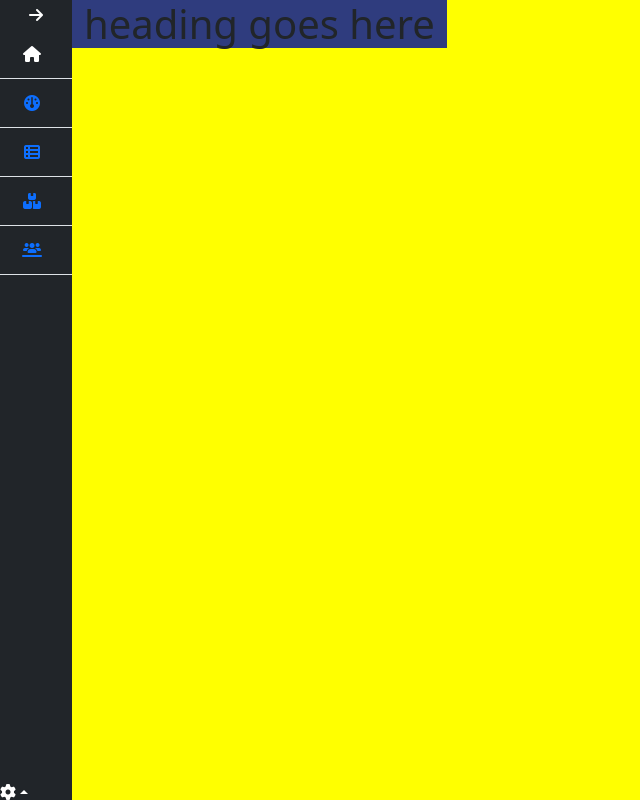
After one commit to sirharis214/lamp-stack, a PHP site: page /files/sites/home.php in a window 1280 px wide. The commit adds this page. Shown: the whole page, without its empty margins (0-640 px from the left). Run offline with PHP 8.4, Linux system fonts and the light colour scheme; some libraries are stand-ins or nearby versions.

Commit message:
home.php unformatted

```diff
--- a/files/css/main.css
+++ b/files/css/main.css
@@ -2,3 +2,21 @@
   --logo-blue: #2F3C7E;
   --white: #ffffff;
 }
+
+body{
+  margin: 0;
+  height: 100vh;
+}
+
+main{
+  height: 100%;
+  background-color: yellow;
+}
+
+.content-base {
+  height: 100%;
+}
+
+.background-fill {
+  background-color: var(--logo-blue);
+}
--- /dev/null
+++ b/files/sites/home.php
@@ -0,0 +1,125 @@
+<html>
+	<?php include('import-head.php'); ?>
+	<title>Home</title>
+<body>
+<main class="d-flex flex-nowrap">
+	<div class="d-flex flex-row bd-highlight">
+		<div class="ph-2">
+			<!-- Expanded Nav -->
+			<div class="offcanvas offcanvas-start bg-dark" tabindex="-1" id="expanded-nav" aria-labelledby="expanded-nav">
+			<div class="offcanvas-body">
+			  <div class="d-flex flex-column flex-shrink-0 text-white bg-dark">
+			    <a href="#" class="d-flex align-items-center justify-content-between text-white text-decoration-none">
+			      <span class="fs-4">Sidebar</span>
+			      <button type="button" class="btn-close btn-close-white ms-auto" data-bs-dismiss="offcanvas" aria-label="Close"></button>
+			    </a>
+			    <hr>
+			    <ul class="nav nav-pills nav-flush flex-column mb-auto">
+			      <li class="nav-item">
+				<a href="#" class="nav-link active" aria-current="page">
+				  <i class="me-2 fa-solid fa-house"></i>
+				  Home
+				</a>
+			      </li>
+			      <li>
+				<a href="#" class="nav-link text-white">
+				  <i class="me-2 fa-solid fa-gauge"></i>
+				  Dashboard
+				</a>
+			      </li>
+			      <li>
+				<a href="#" class="nav-link text-white">
+				  <i class="me-2 fa-solid fa-table-list"></i>
+				  Orders
+				</a>
+			      </li>
+			      <li>
+				<a href="#" class="nav-link text-white">
+				  <i class="me-2 fa-solid fa-boxes-stacked"></i>
+				  Products
+				</a>
+			      </li>
+			      <li>
+				<a href="#" class="nav-link text-white">
+				  <i class="me-2 fa-solid fa-users-line"></i>
+				  Customers
+				</a>
+			      </li>
+			    </ul>
+			    <hr>
+			    <div class="dropdown mt-auto">
+			      <a href="#" class="d-flex align-items-center text-white text-decoration-none dropdown-toggle" id="dropdownUser1" data-bs-toggle="dropdown" aria-expanded="false">
+				<img src="../logos/favicon-32x32.png" alt="" width="32" height="32" class="rounded-circle me-2">
+				<strong>Settings</strong>
+			      </a>
+			      <ul class="dropdown-menu dropdown-menu-dark text-small shadow" aria-labelledby="dropdownUser1">
+				<li><a class="dropdown-item" href="#">New project...</a></li>
+				<li><a class="dropdown-item" href="#">Settings</a></li>
+				<li><a class="dropdown-item" href="#">Profile</a></li>
+				<li><hr class="dropdown-divider"></li>
+				<li><a class="dropdown-item" href="#">Sign out</a></li>
+			      </ul>
+			    </div>
+			    </div> <!-- Expanded Nav -->
+			    </div> <!-- .offcanvas-body -->
+			  </div> <!-- .offcanvas -->
+
+
+                           <div class="d-flex flex-column flex-shrink-0 bg-dark" style="width: 4.5rem; height:100vh;">
+
+                           <button class="btn" type="button" data-bs-toggle="offcanvas" data-bs-target="#expanded-nav" aria-controls="expanded-nav">
+				  <i class="fa-solid fa-arrow-right" style="color: #ffffff;"></i>
+			    </button>
+
+				    <ul class="nav nav-pills nav-flush flex-column mb-auto text-center">
+				      <li class="nav-item">
+					<a href="#" class="nav-link py-3 border-bottom rounded-0 text-white" aria-current="page" title="Home" data-bs-toggle="tooltip" data-bs-placement="right">
+					  <i class="me-2 fa-solid fa-house"></i>
+					</a>
+				      </li>
+				      <li>
+					<a href="#" class="nav-link py-3 border-bottom rounded-0" title="Dashboard" data-bs-toggle="tooltip" data-bs-placement="right">
+					  <i class="me-2 fa-solid fa-gauge"></i>
+					</a>
+				      </li>
+				      <li>
+					<a href="#" class="nav-link py-3 border-bottom rounded-0" title="Orders" data-bs-toggle="tooltip" data-bs-placement="right">
+					  <i class="me-2 fa-solid fa-table-list"></i>
+					</a>
+				      </li>
+				      <li>
+					<a href="#" class="nav-link py-3 border-bottom rounded-0" title="Products" data-bs-toggle="tooltip" data-bs-placement="right">
+					  <i class="me-2 fa-solid fa-boxes-stacked"></i>
+					</a>
+				      </li>
+				      <li>
+					<a href="#" class="nav-link py-3 border-bottom rounded-0" title="Customers" data-bs-toggle="tooltip" data-bs-placement="right">
+					  <i class="me-2 fa-solid fa-users-line"></i>
+					</a>
+				      </li>
+				    </ul>
+				    <div class="dropdown dropup">
+				      <a href="#" class="d-flex align-items-center text-white text-decoration-none dropdown-toggle" id="dropdownUser2" data-bs-toggle="dropdown" aria-expanded="false">
+					<i class="fa-solid fa-gear" style="color: #ffffff;"></i>
+				      </a>
+				      <ul class="dropdown-menu dropdown-menu-dark text-small shadow" aria-labelledby="dropdownUser2">
+					<li><a class="dropdown-item" href="#">New project...</a></li>
+					<li><a class="dropdown-item" href="#">Settings</a></li>
+					<li><a class="dropdown-item" href="#">Profile</a></li>
+					<li><hr class="dropdown-divider"></li>
+					<li><a class="dropdown-item" href="#">Sign out</a></li>
+				      </ul>
+				    </div>
+  			    </div> <!-- .d-flex flex-column flex-shrink-0 bg-dark -->
+
+		</div> <!-- ph-2 -->
+		<div class="ph-2 flex-grow-1">
+			<div class="container background-fill">
+			  <h1> heading goes here </h1>
+			</div <!-- .container .background-fill -->
+		</div> <!-- .ph-2 flex-grow-1 -->
+	</div> <!-- .d-flex flex-row -->
+</main>
+<?php include('import-scripts.php'); ?>
+</body>
+</html>
--- /dev/null
+++ b/files/sites/import-head.php
@@ -0,0 +1,7 @@
+<head>
+    <meta charset="utf-8">
+    <meta name="viewport" content="width=device-width, initial-scale=1">
+    <link rel="icon" type="image/x-icon" href="../logos/favicon.ico">
+    <link rel="stylesheet" href="../css/main.css">
+    <link href="https://cdn.jsdelivr.net/npm/bootstrap@5.3.0-alpha3/dist/css/bootstrap.min.css" rel="stylesheet" integrity="sha384-KK94CHFLLe+nY2dmCWGMq91rCGa5gtU4mk92HdvYe+M/SXH301p5ILy+dN9+nJOZ" crossorigin="anonymous">
+</head>
--- /dev/null
+++ b/files/sites/import-scripts.php
@@ -0,0 +1,2 @@
+<script src="https://kit.fontawesome.com/ba44f6fe56.js" crossorigin="anonymous"></script>
+<script src="https://cdn.jsdelivr.net/npm/bootstrap@5.3.0-alpha3/dist/js/bootstrap.bundle.min.js" integrity="sha384-ENjdO4Dr2bkBIFxQpeoTz1HIcje39Wm4jDKdf19U8gI4ddQ3GYNS7NTKfAdVQSZe" crossorigin="anonymous"></script>
```
